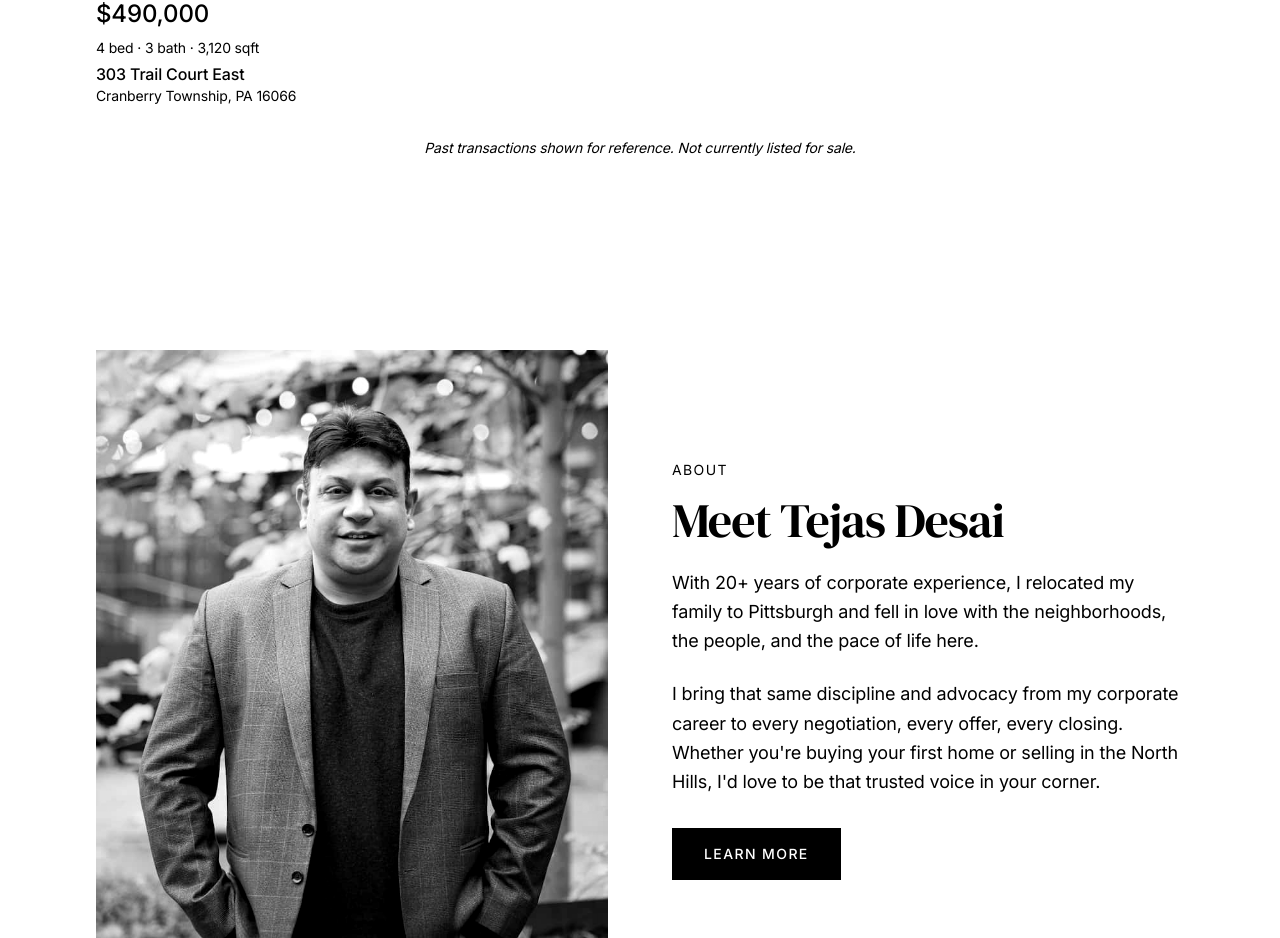
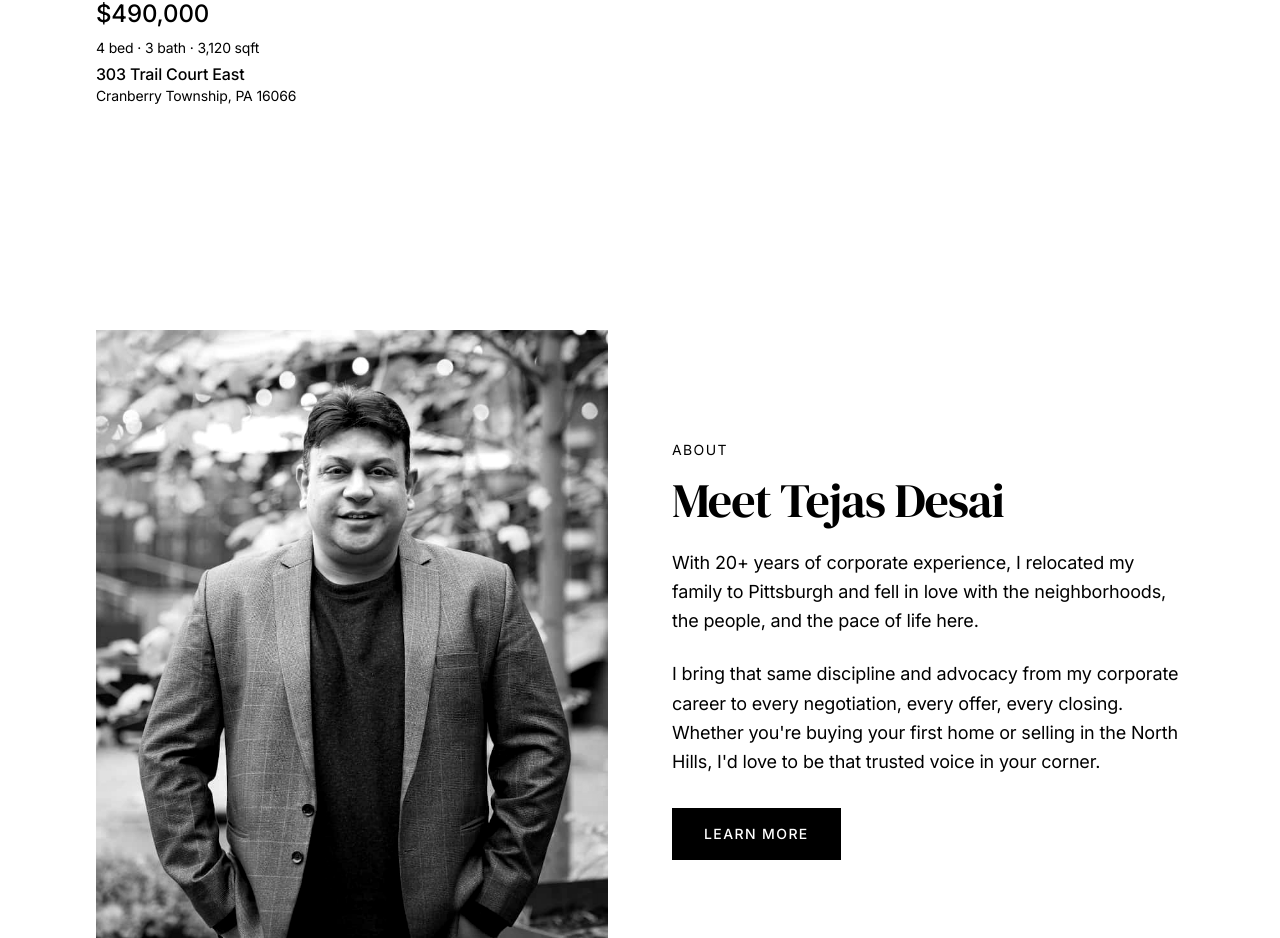
Before and after one commit to tjautoai/TejasDesai-Website, a React (Vite) app: page / in a window 1280 px wide. Shown: the part 2136-3074 px from the top of the page. Built offline with nearby package versions, Linux system fonts and the light colour scheme.

Commit message:
remove past transactions disclaimer

```diff
--- a/src/react-app/pages/Home.tsx
+++ b/src/react-app/pages/Home.tsx
@@ -132,10 +132,6 @@ function FeaturedListingsSection() {
             </div>
           ))}
         </div>
-
-        <p className="text-sm text-muted-foreground italic text-center">
-          Past transactions shown for reference. Not currently listed for sale.
-        </p>
 
         <div className="mt-12 md:hidden">
           <Link to="/listings" className="flex items-center justify-center gap-2 btn-outline w-full">
```
